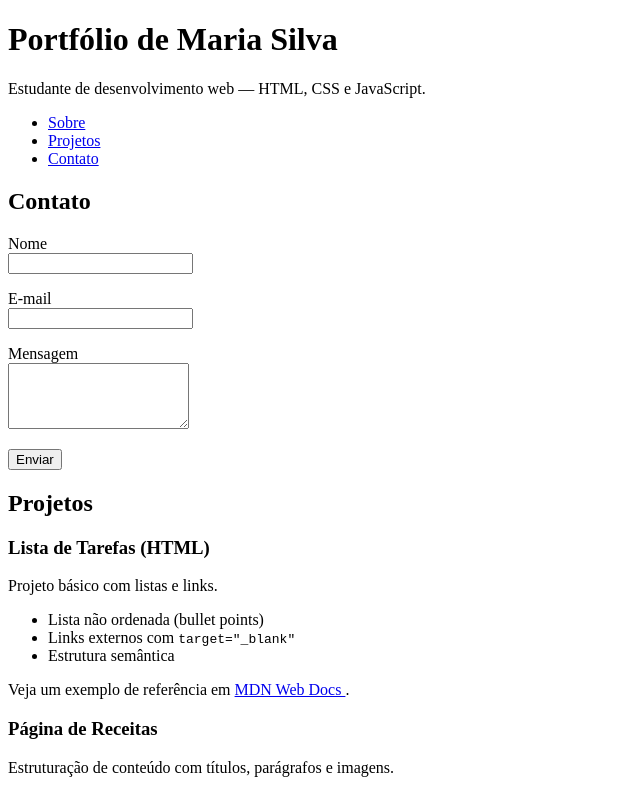
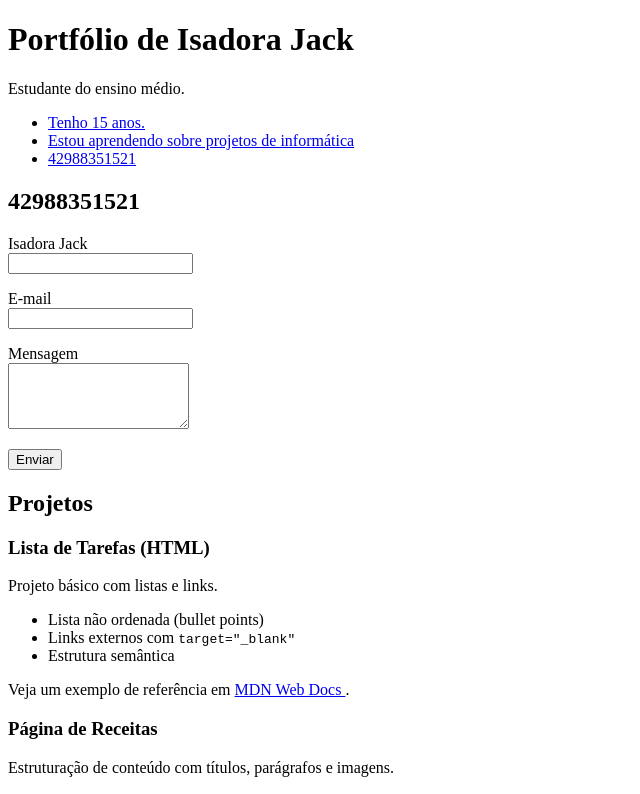
Before and after one commit to doralinda22/oi-mundo, a plain HTML site: page index.html in a window 1280 px wide. Shown: the top 794 px of the page, without its empty margins (0-640 px from the left). Drawn offline with Linux system fonts and the light colour scheme.

Commit message:
Update index.html

```diff
--- a/index.html
+++ b/index.html
@@ -8,23 +8,23 @@
 </head>
 <body>
 <header>
-<h1>Portfólio de Maria Silva</h1>
-<p>Estudante de desenvolvimento web — HTML, CSS e JavaScript.</p>
+<h1>Portfólio de Isadora Jack</h1>
+<p>Estudante do ensino médio.</p>
 <nav aria-label="Navegação principal">
 <ul>
-<li><a href="#sobre">Sobre</a></li>
-<li><a href="#projetos">Projetos</a></li>
-<li><a href="#contato">Contato</a></li>
+<li><a href="#sobre">Tenho 15 anos.</a></li>
+<li><a href="#projetos">Estou aprendendo sobre projetos de informática</a></li>
+<li><a href="#contato">42988351521</a></li>
 </ul>
 </nav>
 </header>
   <main>
-<section id="contato">
-<h2>Contato</h2>
+<section id="42988351521">
+<h2>42988351521</h2>
 <form action="#" method="post">
 <p>
-<label for="nome">Nome</label><br>
-<input id="nome" name="nome" type="text" required>
+<label for="nome">Isadora Jack</label><br>
+<input id="nome" name="Isadora Jack" type="text" required>
 </p>
 <p>
 <label for="email">E-mail</label><br>
```
